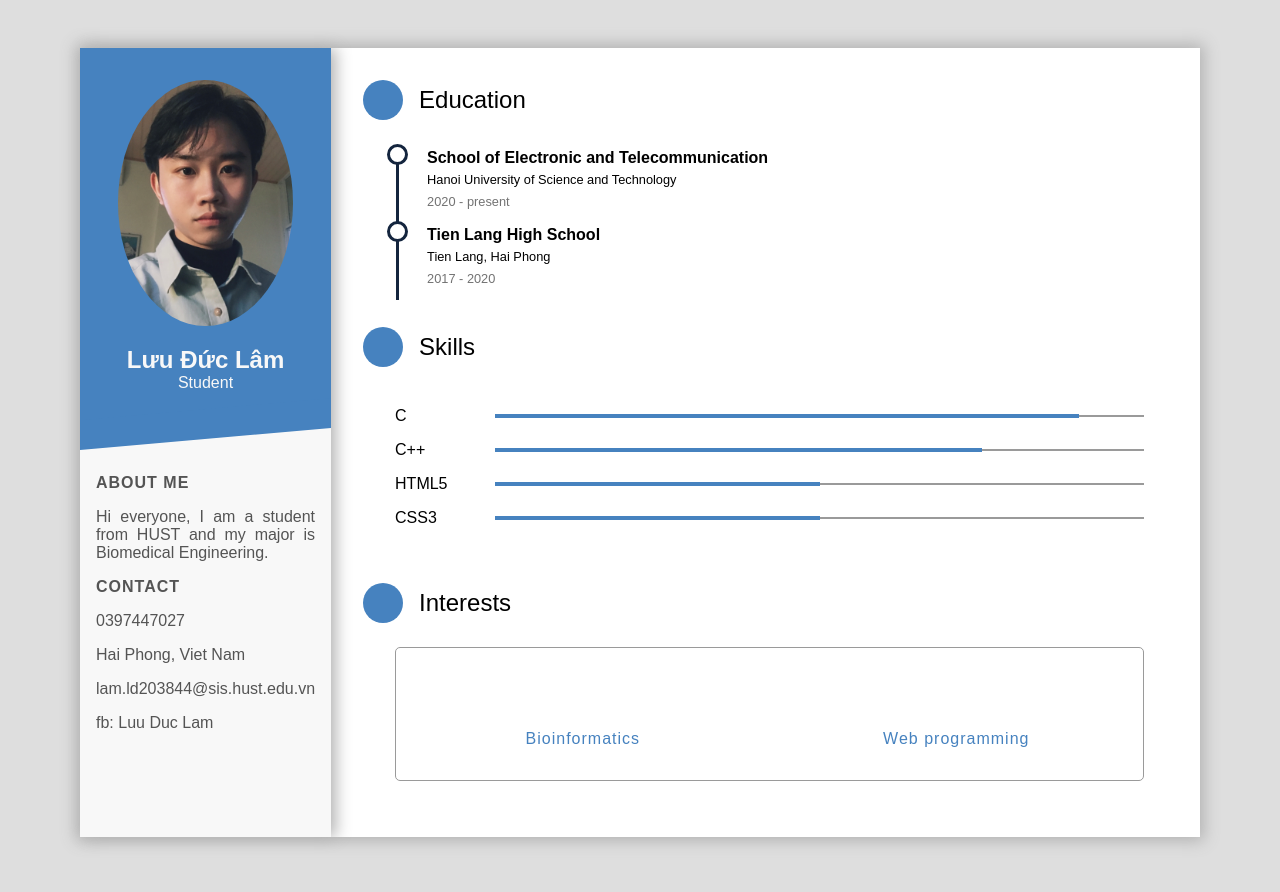
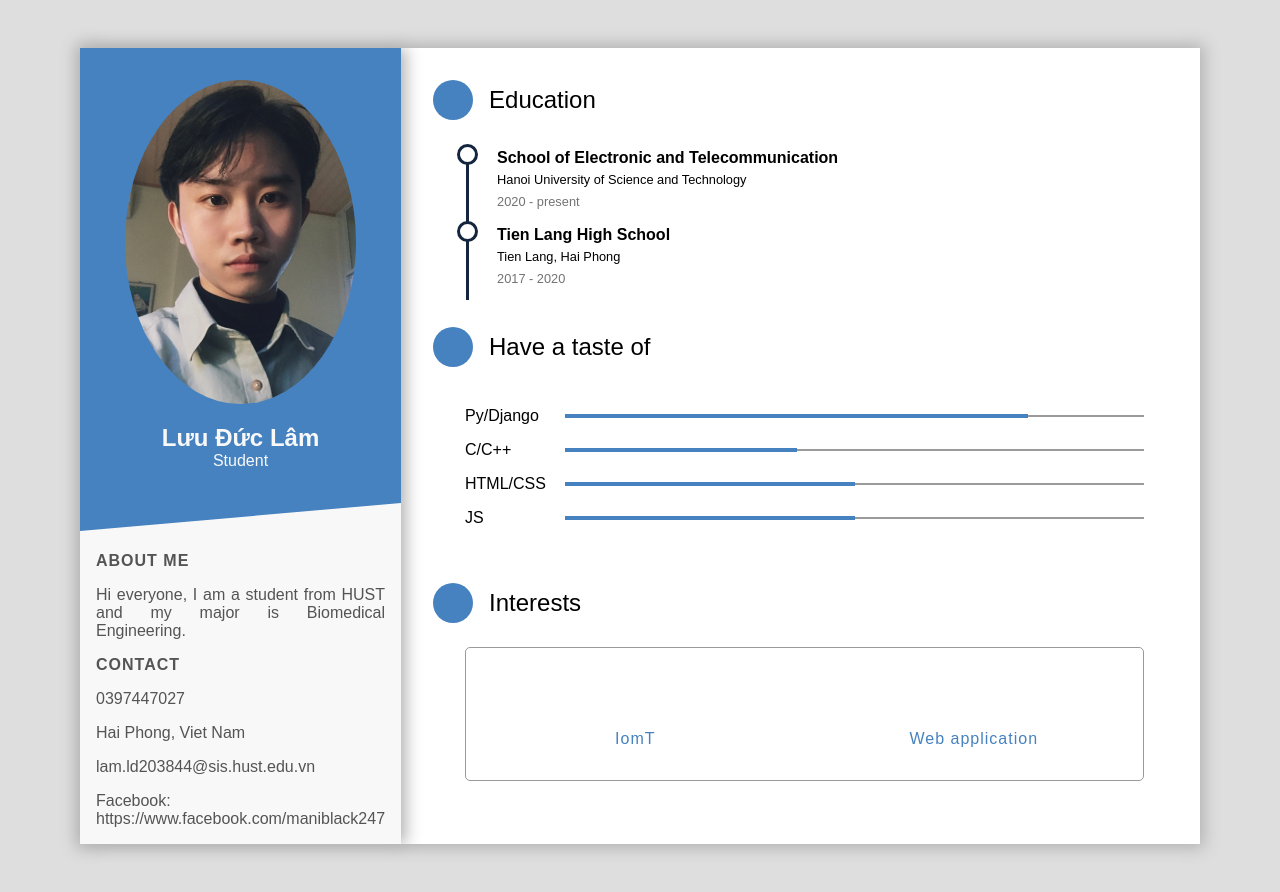
Before and after one commit to lamld203844/lamld203844.github.io, a plain HTML site: page index.html in a window 1280 px wide. Drawn offline with Linux system fonts and the light colour scheme.

Commit message:
Fixed flexible avatar

```diff
--- a/index.html
+++ b/index.html
@@ -44,7 +44,7 @@
           <div class="info-section link">
             <i class="fab fa-facebook"></i>
             <a target="_blank" rel="author" href="https://www.facebook.com/maniblack247">
-              <span>fb: Luu Duc Lam</span>
+              <span>Facebook: https://www.facebook.com/maniblack247</span>
             </a>
           </div>
         </div>
@@ -74,31 +74,37 @@
           <div class="detail-title">
             <div class="title-icon">
               <i class="fas fa-laptop-code"></i>
-            </div>
-            <span>Skills</span>
+
           </div>
+            <span>Have a taste of </span>
+          </div>
+
           <div class="detail-content">
             <ul class="pg-list">
+
               <li>
-                <span>C</span>
+                <span>Py/Django</span>
                 <div class="sb-skeleton">
-                  <div class="skillbar" style="--pgbar-length: 90%"></div>
+                  <div class="skillbar" style="--pgbar-length: 80%"></div>
                 </div>
               </li>
+
               <li>
-                <span>C++</span>
+                <span>C/C++</span>
                 <div class="sb-skeleton">
-                  <div class="skillbar" style="--pgbar-length: 75%"></div>
+                  <div class="skillbar" style="--pgbar-length: 40%"></div>
                 </div>
               </li>
+
               <li>
-                <span>HTML5</span>
+                <span>HTML/CSS</span>
                 <div class="sb-skeleton">
                   <div class="skillbar" style="--pgbar-length: 50%"></div>
                 </div>
               </li>
+
               <li>
-                <span>CSS3</span>
+                <span>JS</span>
                 <div class="sb-skeleton">
                   <div class="skillbar" style="--pgbar-length: 50%"></div>
                 </div>
@@ -118,11 +124,11 @@
               <ul class="favor-list">
                 <li>
                   <i class="fas fa-gamepad"></i>
-                  <span>Bioinformatics</span>
+                  <span>IomT</span>
                 </li>
                 <li>
                   <i class="fas fa-paw"></i>
-                  <span>Web programming</span>
+                  <span>Web application</span>
                 </li>
               </ul>
             </div>
--- a/style.css
+++ b/style.css
@@ -386,7 +386,6 @@ body {
 	}
 	.photo img {
 		width: 100px;
-		height: 100px;
 	}
 }
 
```
